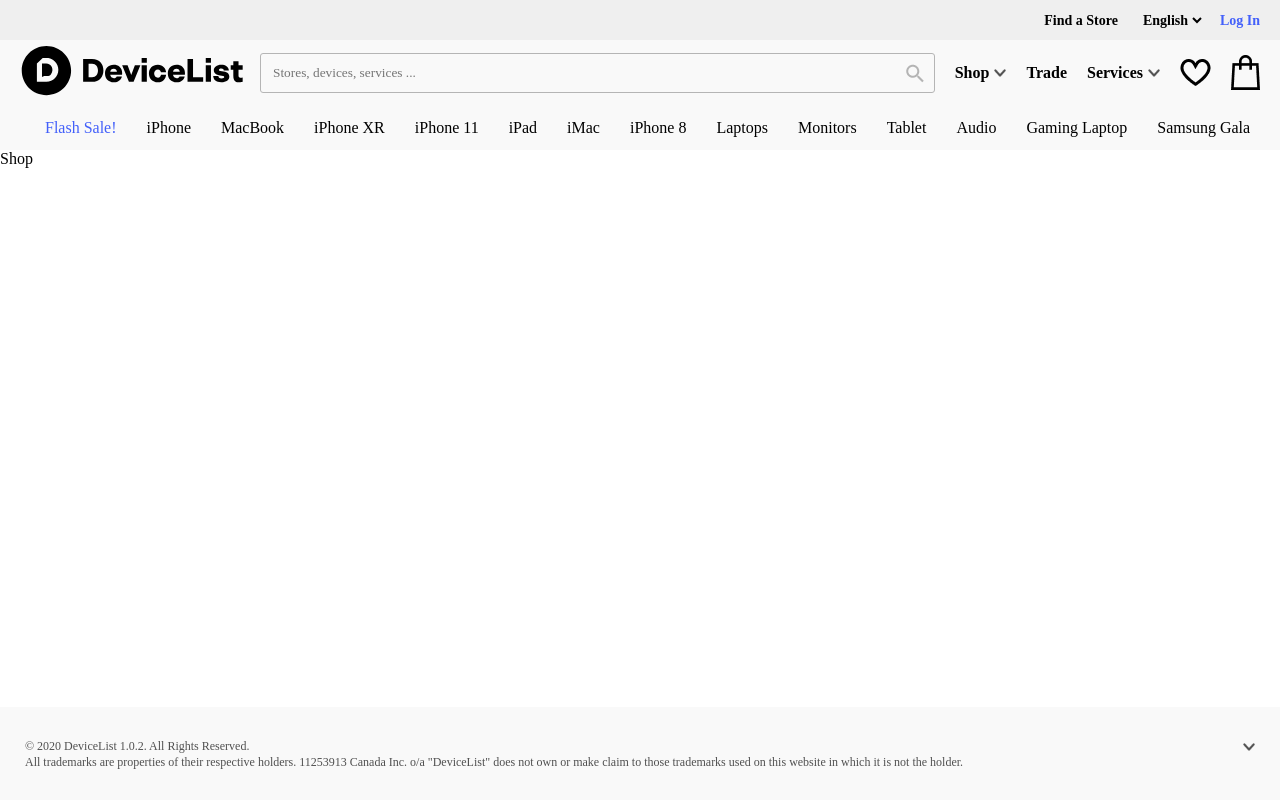
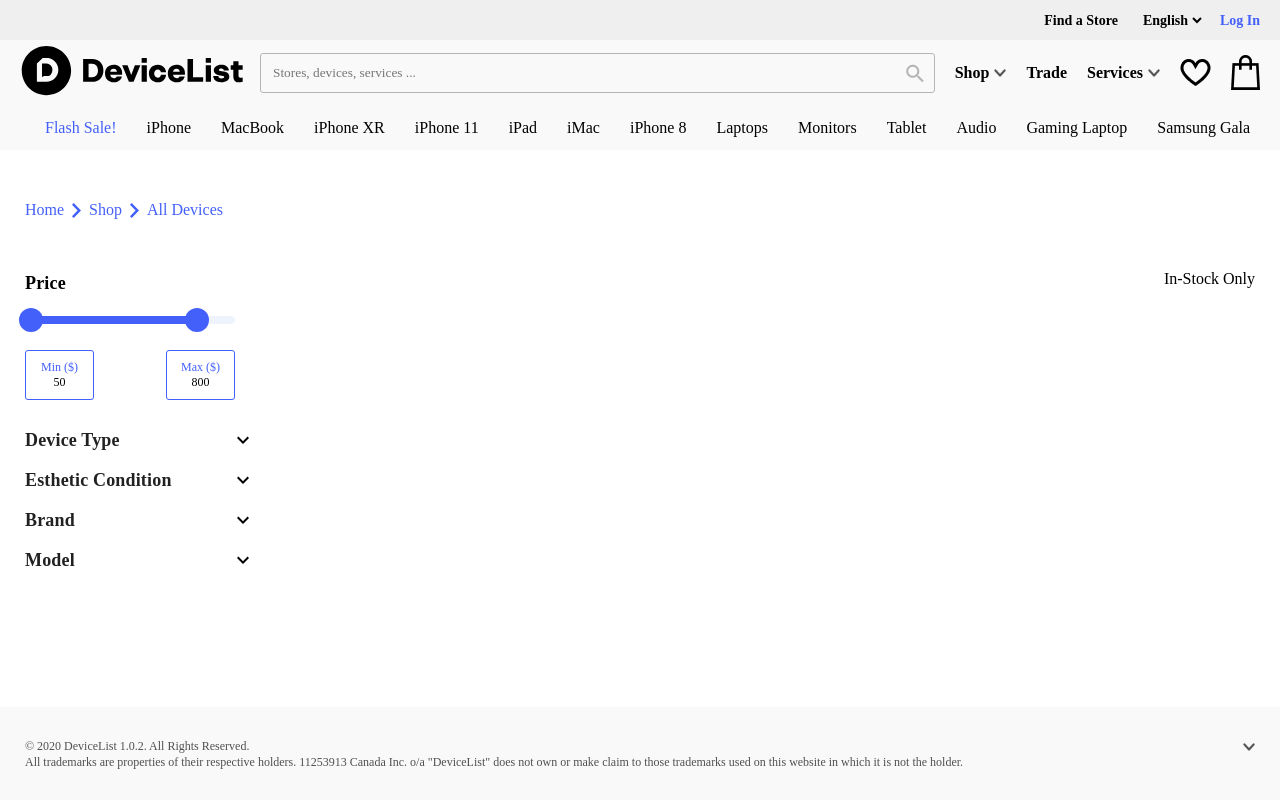
Before and after one commit to jinbest/device-list, a Next.js app: page /shop in a window 1280 px wide. Built offline with nearby package versions, Linux system fonts and the light colour scheme; a web font is replaced by a local one.

Commit message:
breadcrumb component, price-slider, filter-accordion for shop page

```diff
--- /dev/null
+++ b/components/bread-crumbs.tsx
@@ -0,0 +1,26 @@
+import React from "react"
+import RightArrow from "./svg/right-arrow"
+import { useTranslation } from "react-i18next"
+
+type Props = {
+  data: string[]
+}
+
+const BreadCrumbs = ({ data }: Props) => {
+  const [t] = useTranslation()
+
+  return (
+    <div className="bread-crumbs">
+      {data.map((item: string, index: number) => {
+        return (
+          <React.Fragment key={index}>
+            <p>{t(item)}</p>
+            {index < data.length - 1 && <RightArrow color="#4360FA" />}
+          </React.Fragment>
+        )
+      })}
+    </div>
+  )
+}
+
+export default BreadCrumbs
--- a/styles/common.scss
+++ b/styles/common.scss
@@ -168,3 +168,19 @@ button {
     overflow-y: inherit;
   }
 }
+
+.bread-crumbs {
+  display: flex;
+  align-items: center;
+  flex-wrap: wrap;
+  p {
+    font-size: 16px;
+    line-height: 20px;
+    color: $main-blue;
+    font-family: "Montserrat";
+    font-weight: normal;
+  }
+  svg {
+    margin: 0 8px;
+  }
+}
--- a/styles/index.scss
+++ b/styles/index.scss
@@ -13,3 +13,4 @@
 @import "./sub-styles/account.scss";
 @import "./sub-styles/about-us.scss";
 @import "./sub-styles/vendor-profile.scss";
+@import "./sub-styles/shop.scss";
--- /dev/null
+++ b/styles/sub-styles/shop.scss
@@ -0,0 +1,111 @@
+.shop {
+  width: 100%;
+  .container {
+    width: calc(100% - 50px);
+    max-width: 1440px;
+    margin: auto;
+    text-align: center;
+    padding: 50px 0;
+    .shop-contents {
+      margin-top: 50px;
+      width: 100%;
+      display: flex;
+      justify-content: space-between;
+      .shop-filter-container {
+        width: 250px;
+        text-align: left;
+      }
+      .shop-data-viewer {
+        width: calc(100% - 250px);
+        display: flex;
+        flex-direction: column;
+      }
+    }
+  }
+}
+
+.price-slider {
+  width: 210px;
+  .MuiTypography-root {
+    font-size: 18px;
+    font-weight: 600;
+    color: black;
+    font-family: "Montserrat";
+  }
+  .MuiSlider-rail {
+    height: 8px;
+    background: #d4dffc;
+    border-radius: 4px;
+  }
+  .MuiSlider-track {
+    height: 8px;
+    background: $main-blue;
+  }
+  .MuiSlider-thumb {
+    height: 24px;
+    width: 24px;
+    border-radius: 12px;
+    background: $main-blue;
+    margin-top: -8px;
+  }
+  .MuiSlider-valueLabel {
+    display: none;
+  }
+  .slider-label {
+    display: flex;
+    justify-content: space-between;
+    align-items: center;
+    margin-top: 15px;
+    & > div {
+      width: 69px;
+      height: 50px;
+      border-radius: 3px;
+      border: 1px solid $main-blue;
+      text-align: center;
+      display: flex;
+      align-items: center;
+      flex-direction: column;
+      justify-content: center;
+      p {
+        font-size: 12px;
+        line-height: 15px;
+        color: $main-blue;
+        font-weight: normal;
+      }
+    }
+  }
+}
+
+.shop-filter-accordion {
+  margin-top: 20px;
+  width: 230px;
+  .MuiAccordion-root {
+    border: none;
+    box-shadow: none;
+  }
+  .accordion-summary {
+    font-size: 18px;
+    font-weight: 800;
+    line-height: 22px;
+    font-family: "Montserrat";
+  }
+  .MuiAccordionSummary-root {
+    padding: 0;
+    min-height: 40px;
+    height: 40px;
+  }
+  .MuiAccordionSummary-root.Mui-expanded {
+    min-height: 40px;
+  }
+  .MuiAccordionSummary-content,
+  .MuiAccordion-root.Mui-expanded,
+  .MuiAccordionSummary-content.Mui-expanded {
+    margin: 0;
+  }
+  .MuiSvgIcon-root {
+    color: black;
+  }
+  .MuiAccordion-root:before {
+    background-color: transparent;
+  }
+}
--- a/styles/sub-styles/vendor-profile.scss
+++ b/styles/sub-styles/vendor-profile.scss
@@ -9,21 +9,6 @@
       padding: 50px 0;
       @media (max-width: 600px) {
         padding: 30px 0;
-      }
-      .bread-crumbs {
-        display: flex;
-        align-items: center;
-        flex-wrap: wrap;
-        p {
-          font-size: 16px;
-          line-height: 20px;
-          color: $main-blue;
-          font-family: "Montserrat";
-          font-weight: normal;
-        }
-        svg {
-          margin: 0 8px;
-        }
       }
       .vendor-profile-info {
         margin-top: 50px;
--- /dev/null
+++ b/views/shop/comp/price-slider.tsx
@@ -0,0 +1,47 @@
+import React, { useState } from "react"
+import Typography from "@material-ui/core/Typography"
+import Slider from "@material-ui/core/Slider"
+import { useTranslation } from "react-i18next"
+
+function valuetext(value: number) {
+  return `$${value}`
+}
+
+const PriceSlider = () => {
+  const [t] = useTranslation()
+
+  const [value, setValue] = useState<number[]>([50, 800])
+
+  const handleChange = (event: any, newValue: number | number[]) => {
+    setValue(newValue as number[])
+  }
+
+  return (
+    <div className="price-slider">
+      <Typography id="range-slider" gutterBottom>
+        {t("Price")}
+      </Typography>
+      <Slider
+        value={value}
+        onChange={handleChange}
+        valueLabelDisplay="auto"
+        aria-labelledby="range-slider"
+        getAriaValueText={valuetext}
+        max={1000}
+        min={50}
+      />
+      <div className="slider-label">
+        <div>
+          <p>{`${t("Min")} ($)`}</p>
+          <p style={{ color: "black" }}>{value[0]}</p>
+        </div>
+        <div>
+          <p>{`${t("Max")} ($)`}</p>
+          <p style={{ color: "black" }}>{value[1]}</p>
+        </div>
+      </div>
+    </div>
+  )
+}
+
+export default PriceSlider
--- /dev/null
+++ b/views/shop/comp/shop-filter.tsx
@@ -0,0 +1,65 @@
+import React from "react"
+import { useTranslation } from "react-i18next"
+import PriceSlider from "./price-slider"
+import Accordion from "@material-ui/core/Accordion"
+import AccordionSummary from "@material-ui/core/AccordionSummary"
+import AccordionDetails from "@material-ui/core/AccordionDetails"
+import Typography from "@material-ui/core/Typography"
+import ExpandMoreIcon from "@material-ui/icons/ExpandMore"
+
+const ShopFilter = () => {
+  const [t] = useTranslation()
+
+  return (
+    <div className="shop-filter-container">
+      <PriceSlider />
+      <div className="shop-filter-accordion">
+        <Accordion>
+          <AccordionSummary
+            expandIcon={<ExpandMoreIcon />}
+            aria-controls="device-type-content"
+            id="device-type"
+          >
+            <Typography className="accordion-summary">{t("Device Type")}</Typography>
+          </AccordionSummary>
+          <AccordionDetails>device-type</AccordionDetails>
+        </Accordion>
+
+        <Accordion>
+          <AccordionSummary
+            expandIcon={<ExpandMoreIcon />}
+            aria-controls="esthetic-condition-content"
+            id="esthetic-condition"
+          >
+            <Typography className="accordion-summary">{t("Esthetic Condition")}</Typography>
+          </AccordionSummary>
+          <AccordionDetails>esthetic-condition</AccordionDetails>
+        </Accordion>
+
+        <Accordion>
+          <AccordionSummary
+            expandIcon={<ExpandMoreIcon />}
+            aria-controls="brand-content"
+            id="brand"
+          >
+            <Typography className="accordion-summary">{t("Brand")}</Typography>
+          </AccordionSummary>
+          <AccordionDetails>brand</AccordionDetails>
+        </Accordion>
+
+        <Accordion>
+          <AccordionSummary
+            expandIcon={<ExpandMoreIcon />}
+            aria-controls="model-content"
+            id="model"
+          >
+            <Typography className="accordion-summary">{t("Model")}</Typography>
+          </AccordionSummary>
+          <AccordionDetails>model</AccordionDetails>
+        </Accordion>
+      </div>
+    </div>
+  )
+}
+
+export default ShopFilter
--- a/views/shop/index.tsx
+++ b/views/shop/index.tsx
@@ -1,7 +1,26 @@
 import React from "react"
+import { useTranslation } from "react-i18next"
+import BreadCrumbs from "../../components/bread-crumbs"
+import ShopFilter from "./comp/shop-filter"
 
 const Shop = () => {
-  return <div>Shop</div>
+  const [t] = useTranslation()
+
+  return (
+    <div className="shop">
+      <div className="container">
+        <BreadCrumbs data={["Home", "Shop", "All Devices"]} />
+
+        <div className="shop-contents">
+          <ShopFilter />
+
+          <div className="shop-data-viewer">
+            <p style={{ marginLeft: "auto" }}>{t("In-Stock Only")}</p>
+          </div>
+        </div>
+      </div>
+    </div>
+  )
 }
 
 export default Shop
```
Also changed, not shown: views/vendor-profile/Section1.tsx (+12 -14 lines).
